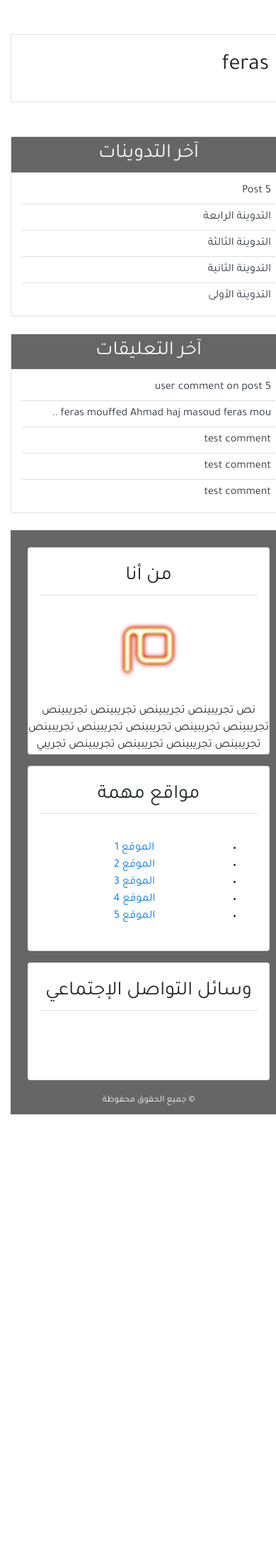
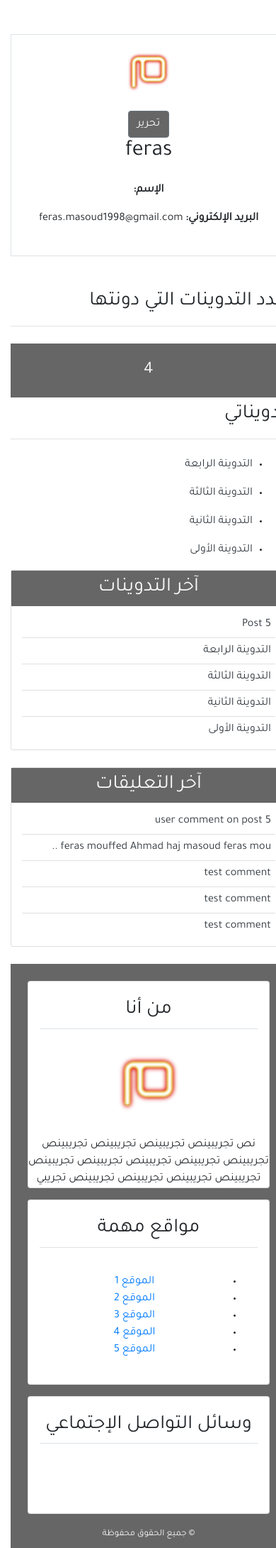
Before and after one commit to Feras-1998/blog-django-ar, a Django app: page /profile/ in a window 390 px wide. Shown: the part 57-2238 px from the top of the page at 71% size. Before the commit the page ends 1627 px from the top, so only its background shows below. Run offline with Django 3.2, Linux system fonts and the light colour scheme; a user stored in the database is signed in; data comes from the database, SQL or seed files in the repository; both versions use the stored data as it was after the commit; some libraries are stand-ins or nearby versions.

Commit message:
Make profile.html dynamic

```diff
--- /dev/null
+++ b/requirements.txt
@@ -0,0 +1,5 @@
+asgiref==3.2.10
+Django==3.1.1
+django-crispy-forms==1.9.2
+pytz==2020.1
+sqlparse==0.3.1
--- a/src/blog/templates/blog/index.html
+++ b/src/blog/templates/blog/index.html
@@ -2,11 +2,11 @@
 
 {% block content %}
 
-    {% if messages %}
+    <!-- {% if messages %}
         {% for message in messages %}
             <div class="alert alert-{{message.tags}}">{{message}}</div>
         {% endfor %}
-    {% endif %}
+    {% endif %} -->
 
     {% for post in posts %}
         <div class="post p-3 m-3">
--- a/src/user/templates/user/login.html
+++ b/src/user/templates/user/login.html
@@ -10,7 +10,7 @@
             <input class="btn btn-secondary mt-4" type="submit" value="تسجيل الدخول">
         </form>
         <div class="border-top mt-4 pt-2">
-            <small>إذا لم يكن لديك حساب من قبل فيمكنك <a href="#">التسجيل من هنا</a></small>
+            <small>إذا لم يكن لديك حساب من قبل فيمكنك <a href="{% url 'register' %}">التسجيل من هنا</a></small>
         </div>
     </div>
 
--- a/src/user/templates/user/profile.html
+++ b/src/user/templates/user/profile.html
@@ -2,8 +2,44 @@
 {% block content %}
 {% load crispy_forms_tags %}
 
-    <div class="border p-4 mb-5 mt-4">
-        <h2>{{user.username}}</h2>
+<div class="border p-4 mb-5 mt-4">
+    <div class="row">
+        <div class="col-md-3 text-center">
+            <img class="ing-fluid" width="70px" src="../../static/blog/images/mim-logo.png" alt="صورة الناشر">
+            <div class="mt-3">
+                <a class="btn btn-secondary bg-secondary" href="#"><i class="fas fa-pen fa-xs"></i> تحرير</a>
+            </div>
+        </div>
+        <div class="col-md-9 text-center">
+            <h2 class="mb-4">{{user.username}}</h2>
+            <p class="font-weight-bold">الإسم: <span class="font-weight-normal">{{user.first_name}} {{user.last_name}}</span></p>
+            <p class="font-weight-bold">البريد الإلكتروني: <span class="font-weight-normal">{{user.email}}</span></p>
+        </div>
     </div>
+</div>
+
+<div class="row">
+    <div class="col-md">
+        <h3 class="border-bottom pb-3 mb-4">عدد التدوينات التي دونتها</h3>
+        <h4 class="bg-secondary text-center p-4 text-light">{{posts.count}}</h4>
+    </div>
+</div>
+
+<h3 class="border-bottom pb-3 mb-4">تدويناتي</h3>
+{% for post in posts %}
+<ul class="pr-5">
+    <li><a class="text-dark" href="{% url 'detail' post.pk %}">{{post.title}}</a></li>
+</ul>
+{% empty %}
+<h4 class="text-center mb-5">لا يوجد تدوينات</h4>
+{% endfor %}
+
+{% if post.count >= 10 %}
+<div class="border-top pt-3 mt-4 text-center">
+    <a class="btn btn-secondary bg-secondary" href="#">التالي</a>
+    <span class="pr-4 pl-4">صفحة 2 من 5</span>
+    <a class="btn btn-secondary bg-secondary" href="#">السابق</a>
+</div>
+{% endif %}
 
 {% endblock content %}
--- a/src/user/views.py
+++ b/src/user/views.py
@@ -1,9 +1,9 @@
 from django.core.checks import messages
 from .forms import UserCreationForm, LoginForm
-from django.http import request
 from django.shortcuts import redirect, render
 from django.contrib import messages
 from django.contrib.auth import authenticate, login, logout
+from blog.models import Post
 
 def register(request):
     if request.method == 'POST':
@@ -55,8 +55,10 @@ def logout_user(request):
     return render(request, 'user/logout.html', context)
 
 def profile(request):
+    posts = Post.objects.filter(author=request.user)
     context = {
         'title': 'الملف الشخصي',
+        'posts': posts,
     }
 
     return render(request, 'user/profile.html', context)
```
Also changed, not shown: src/db.sqlite3.
